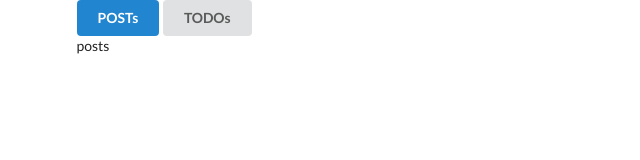
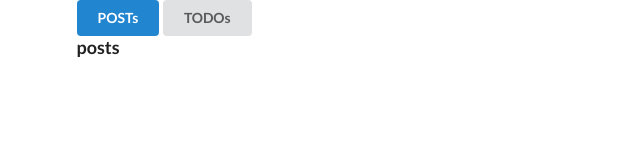
Before and after one commit to Sungmiii/react_hook, a React (Create React App) app: page / in a window 1280 px wide. Shown: the top 160 px of the page, without its empty margins (0-640 px from the left). Built offline with nearby package versions, Linux system fonts and the light colour scheme.

Commit message:
class base component

```diff
--- a/src/components/App.js
+++ b/src/components/App.js
@@ -1,9 +1,10 @@
 import React, { useState } from 'react';
 
+import ResourceList from './ResourceList'
 const App = () => {
 
     const [resource, setResource] = useState('posts')
-
+    console.log('app redering')
     return (
         <div className="ui container">
             <div className="content">
@@ -12,7 +13,7 @@
                     onClick={() => setResource('posts')}
                 >
                     POSTs
-                    </button>
+                     </button>
                 <button
                     onClick={() => setResource('todos')}
                     className="ui button"
@@ -20,7 +21,7 @@
                     TODOs
                     </button>
             </div>
-            {resource}
+            <ResourceList resource={resource} />
         </div>
     );
 }
--- /dev/null
+++ b/src/components/ResourceList.js
@@ -0,0 +1,13 @@
+import React from 'react';
+
+class ResourceList extends React.Component {
+    render() {
+        return (
+            <div>
+                <h3>{this.props.resource}</h3>
+            </div>
+        )
+    }
+}
+
+export default ResourceList;
```
